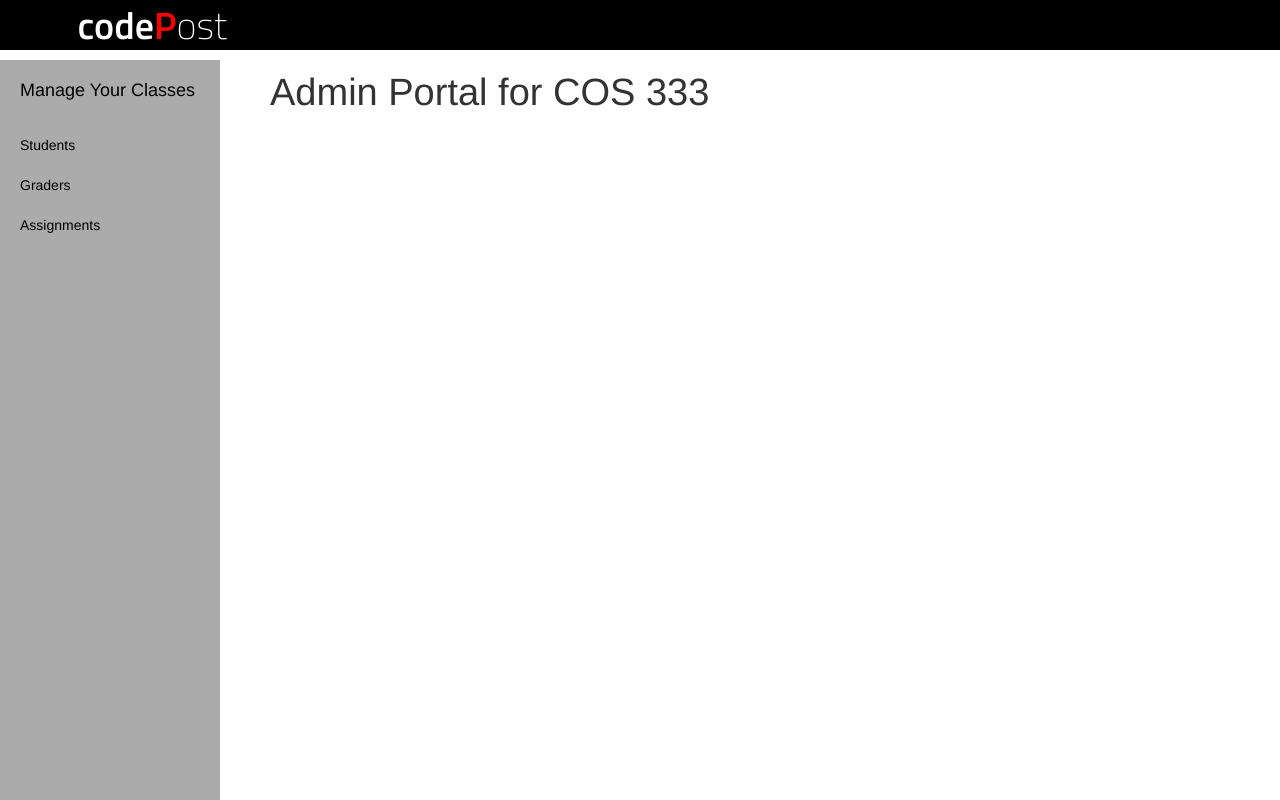
After one commit to gleichnitz/333, a Flask app: template templates/base_admin2.html in a window 1280 px wide. The commit adds this page. Run offline with Flask 2, Linux system fonts and the light colour scheme; the template is opened without the code that fills it: most values are stand-ins (such as "Sample title", 1, 10 or a date in 2020).

Commit message:
base_admin2.html

```diff
--- a/templates/admin2.html
+++ b/templates/admin2.html
@@ -1,4 +1,4 @@
-{% extends "base_admin3.html" %}
+{% extends "base_admin2.html" %}
 
 {% block head %}
     {{ super() }}
--- /dev/null
+++ b/templates/base_admin2.html
@@ -0,0 +1,87 @@
+{% extends "base3.html" %}
+
+{% block head %}
+    <title>CodePost: Admin</title>
+    <meta charset="utf-8">
+    <meta name="viewport" content="width=device-width, initial-scale=1.0">
+    <meta name="description" content="">
+    <meta name="author" content="">
+
+    <title>Admin Portal</title>
+
+    <!-- Bootstrap core CSS -->
+    <link href="../static/stylesheets/bootstrap.css" rel="stylesheet">
+
+    <!-- Add custom CSS here -->
+    <link href="../static/stylesheets/simple-sidebar.css" rel="stylesheet">
+    {{ super() }}
+{% endblock %}
+
+{% block body %}
+    <div id="portal">
+        <div class="dropdown" style="float: right; margin-right: 5%; margin-top: 10px;">
+        <button class="btn btn-danger dropdown-toggle sr-only" type="button" id="dropdownMenu1" data-toggle="dropdown">
+        {{ netid }}
+        <span style="border-top-color: white" class="caret"></span>
+        </button>
+        <ul class="dropdown-menu pull-right" role="menu" aria-labelledby="dropdownMenu1">
+        <li role="presentation"><a role="menuitem" tabindex="-1" href="#">Account</a></li>
+
+        {% for role in roles %}
+        <li id="{{role}}" role="presentation"><a role="menuitem" tabindex="-1" href="{{role}}">Switch to {{role}}</a></li>
+        {% endfor %}
+
+        <li role="presentation" class="divider"></li>
+        <li role="presentation"><a role="menuitem" tabindex="-1" href="/logout">Logout</a></li>
+        </ul>
+        </div>
+    </div>
+    <div id="wrapper">
+        <!-- Sidebar -->
+        <div id="sidebar-wrapper">
+            <ul class="sidebar-nav">
+                <li id="sidebar-item" class="sidebar-brand">Manage Your Classes</a>
+                </li>
+                <li id="sidebar-item"><a href="/admin/students">Students</a>
+                </li>
+                <li id="sidebar-item"><a href="/admin/graders">Graders</a>
+                </li>
+                <li id="sidebar-item"><a href="/admin/admins">Assignments</a>
+                </li>
+            </ul>
+        </div>
+
+        <!-- Page content -->
+        {% block content %}
+            <div id="page-content-wrapper">
+            <div class="content-header">
+                <h1>
+                    <a id="menu-toggle" href="#" class="btn btn-default"><i class="icon-reorder"></i></a>
+                    Admin Portal for COS 333
+                </h1>
+            </div>
+            </div>
+        {% endblock %}
+
+    </div>
+
+    <!-- JavaScript -->
+    <script src="js/jquery-1.10.2.js"></script>
+    <script src="js/bootstrap.js"></script>
+
+    <!-- Custom JavaScript for the Menu Toggle -->
+    <script>
+    $("#menu-toggle").click(function(e) {
+        e.preventDefault();
+        $("#wrapper").toggleClass("active");
+    });
+    </script>
+
+
+{% endblock %}
+
+{% block footer %}
+  {{ super() }}
+{% endblock %}
+
+</html>
```
